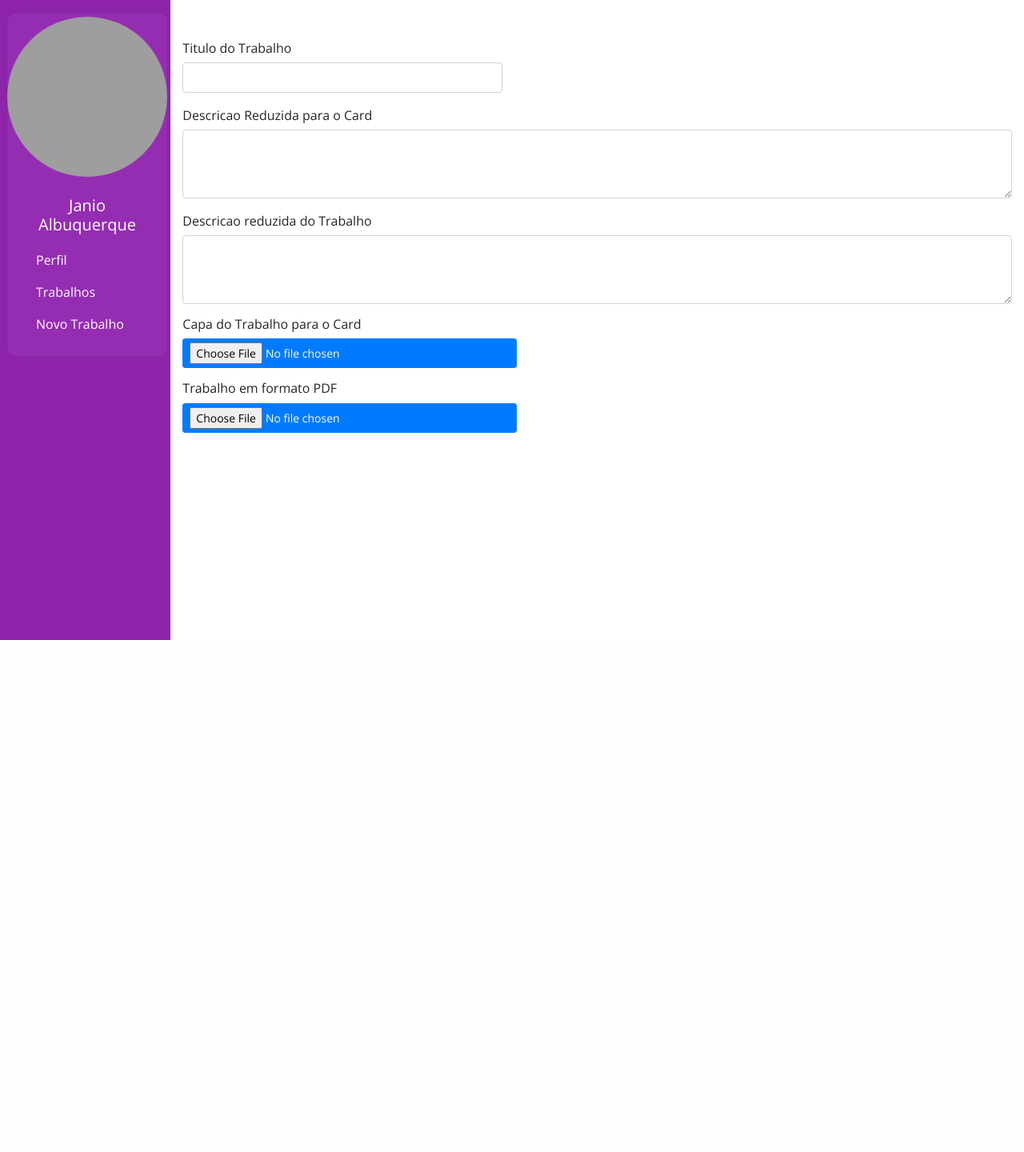
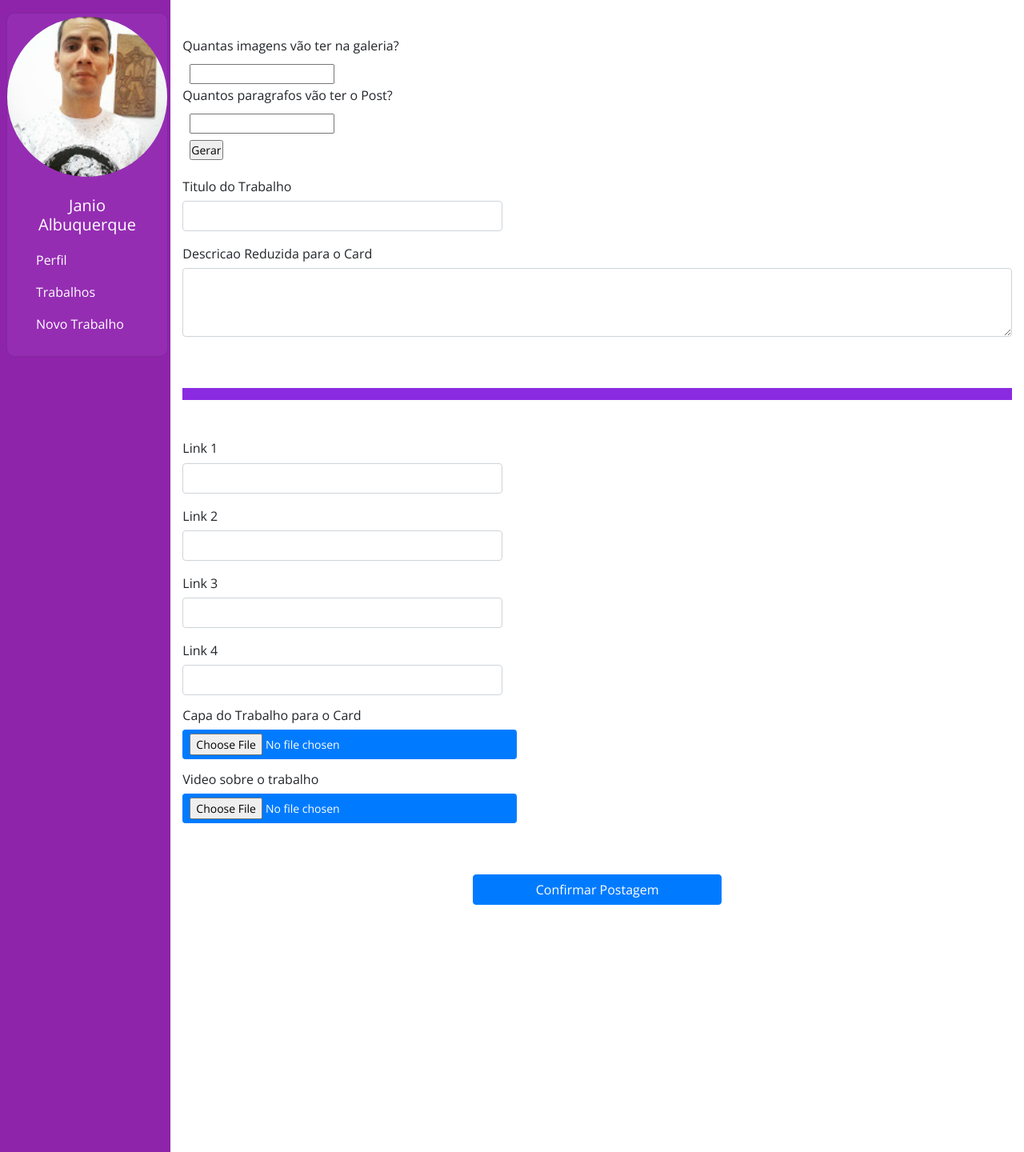
Before and after one commit to janioalbuquerque/PortfolioFacit, a PHP site: page /Aula/pages/painel/novo.php in a window 1280 px wide. Shown: the part 66-1506 px from the top of the page at 80% size. Before the commit the page ends 866 px from the top, so only its background shows below. Run offline with PHP 8.4, Linux system fonts and the light colour scheme; a user stored in the database is signed in; data comes from the database, SQL or seed files in the repository; grey boxes are pictures that could not be loaded.

Commit message:
Subindo Projeto

```diff
--- a/pages/header.php
+++ b/pages/header.php
@@ -45,7 +45,7 @@
                     <button style="color: white;" type="button" id="dropdownMenu1" data-toggle="dropdown" class="btn dropdown-toggle bt-roxo">Entrar <span class="caret"></span></button>
                     <ul class="dropdown-menu dropdown-menu-right mt-2">
                         <li class="px-3 py-2">
-                            <form action="backend/login.php" method="post" class="form bt-entrar" role="form">
+                            <form action="../backend/login.php" method="post" class="form bt-entrar" role="form">
                                 <div class="form-group">
                                     <input name="usuario" id="emailInput" placeholder="Usuario" class="form-control form-control-sm " type="text " required=" ">
                                 </div>
--- a/pages/painel/novo.php
+++ b/pages/painel/novo.php
@@ -67,6 +67,7 @@ foreach ($info as $key => $value) {
     <title>Perfil - FACIT</title>
     <link rel="stylesheet" href="https://stackpath.bootstrapcdn.com/bootstrap/4.5.2/css/bootstrap.min.css" integrity="sha384-JcKb8q3iqJ61gNV9KGb8thSsNjpSL0n8PARn9HuZOnIxN0hoP+VmmDGMN5t9UJ0Z" crossorigin="anonymous">
     <link rel="stylesheet" href="css/style.css">
+    <script src="script.js"></script>
     <style>
       h1 {
         color: black;
@@ -106,12 +107,12 @@ foreach ($info as $key => $value) {
     </nav><!--FINALIZANDO MENU / NAVBAR-->
 
     <!--INICIANDO MENU LATERAL / SIDEBAR-->
-    <div style="width: 100%; height: 100%; display:flex; direction-flex: row;" class="cont">
+    <div  style="width: 100%; height: 100%; display:flex; direction-flex: row;" class="cont">
 
-    <ul class="nav flex-column col-2 h-100 bg-roxo">
+    <ul id="sidebar"  style="height: 180%;" class="nav flex-column col-2 bg-roxo">
       <!--INICIANDO CARD DO USUARIO-->
       <div class="card bg-roxo mt-3 ml-2">
-        <img class="card-img-top" style="border-radius: 50%; width: 200px; height: 200px;" src='../../img/painel/<?php echo $value['img_perfil']; ?>'>
+        <img class="card-img-top" style="border-radius: 50%; width: 200px; height: 200px;" src='../../img/painel/perfil/<?php echo $value['img_perfil']; ?>'>
         <div class="card-body">
           <h5 class="card-title"><?php echo $value['nome']." "; echo $value['sobrenome']; ?></h5>
           <li class="nav-item">
@@ -135,6 +136,23 @@ foreach ($info as $key => $value) {
     <div class="col-10 ">
     <form class="novotrabalho mt-5" style="display: flex; flex-direction: column;"  method="post">
 
+    <div class="form-group">
+            <label class="h6 d-block" for="exampleFormControlInput1">Quantas imagens vão ter na galeria?</label>
+            <div class="btn  btn-sm">
+              <input name="num_img" type="number">
+
+             </div>
+
+            <label class="h6 d-block" for="exampleFormControlInput1">Quantos paragrafos vão ter o Post?</label>
+            <div class="btn  btn-sm">
+              <input name="num" type="number"> <br>
+              <input class="mt-2" style="float: left;" type="submit" name="acao_1" value="Gerar">
+             </div>
+
+    </div>
+
+
+
       <div class="form-group">
           <label class="h6" for="exampleFormControlInput1">Titulo do Trabalho</label>
           <input style="width: 400px;" name="nome" class="form-control"  type="text" >
@@ -142,12 +160,31 @@ foreach ($info as $key => $value) {
 
       <div class="form-group">
           <label class="h6" for="exampleFormControlInput1">Descricao Reduzida para o Card</label>
-          <textarea name="descricao" class="form-control" id="exampleFormControlTextarea1" rows="3"></textarea>
+          <textarea maxlength="100" name="descricao" class="form-control" id="exampleFormControlTextarea1" rows="3"></textarea>
       </div>
 
-       <div class="form-group">
-          <label class="h6" for="exampleFormControlInput1">Descricao reduzida do Trabalho</label>
-          <textarea name="descricao" class="form-control" id="exampleFormControlTextarea1" rows="3"></textarea>
+      <div id="teste"></div>
+
+      <div class="mt-5 mb-5" style="width: 100%; height: 15px; background-color:blueviolet;"></div>
+
+      <div class="form-group">
+          <label class="h6" for="exampleFormControlInput1">Link 1</label>
+          <input style="width: 400px;" name="nome" class="form-control"  type="url" >
+      </div>
+
+      <div class="form-group">
+          <label class="h6" for="exampleFormControlInput1">Link 2</label>
+          <input style="width: 400px;" name="nome" class="form-control"  type="url" >
+      </div>
+
+      <div class="form-group">
+          <label class="h6" for="exampleFormControlInput1">Link 3</label>
+          <input style="width: 400px;" name="nome" class="form-control"  type="url" >
+      </div>
+
+      <div class="form-group">
+          <label class="h6" for="exampleFormControlInput1">Link 4</label>
+          <input style="width: 400px;" name="nome" class="form-control"  type="url" >
       </div>
 
       <div class="form-group file-field">
@@ -158,11 +195,15 @@ foreach ($info as $key => $value) {
       </div>
 
       <div class="form-group file-field">
-          <label class="h6 d-block" for="exampleFormControlInput1">Trabalho em formato PDF</label>
+          <label class="h6 d-block" for="exampleFormControlInput1">Video sobre o trabalho</label>
             <div class="btn btn-primary btn-sm ">
             <input style="width: 400px;" type="file">
           </div>
       </div>
+
+      <button style="width: 30%; margin: 0 auto;" type="submit" class="btn btn-primary mb-2 mt-5">Confirmar Postagem</button>
+
+
 
 
 
@@ -175,9 +216,93 @@ foreach ($info as $key => $value) {
 
 
     </form>
+
+            <?php
+
+                if (isset($_POST['acao_1'])) {
+
+
+
+                  $num = $_POST['num'];
+                  if($num > 0 ) {
+                    for ($i=1; $i <= $num ; $i++) {
+
+
+                      echo "<script>
+
+                              let textarea$i = document.createElement('div','');
+                              textarea$i.setAttribute('name', 'div$i');
+                              textarea$i.style.padding = '15px';
+                              var frase$i = document.createTextNode(`Paragrafo Numero $i:`);
+                              let text$i = document.createElement('textarea','');
+                              text$i.name = 'paragrafo$i';
+                              text$i.style.width = '90%';
+                              let teste$i = document.getElementById('teste');
+                              textarea$i.appendChild(frase$i);
+                              textarea$i.appendChild(text$i);
+                              teste$i.appendChild(textarea$i);
+
+
+
+
+                            </script>";
+
+
+                      }
+
+                      $num_img = $_POST['num_img'];
+                      if($num_img > 0 ) {
+                      for ($i_img=1; $i_img <= $num_img ; $i_img++) {
+
+
+                      echo "<script>
+
+                              let img$i_img = document.createElement('div','');
+                              img$i_img.setAttribute('name', 'img$i_img');
+                              img$i_img.style.padding = '15px';
+                              var frase_img$i_img = document.createTextNode(`Imagem numero $i_img:`);
+                              let text_img$i_img = document.createElement('input','');
+                              text_img$i_img.name = 'imagem_galeria$i_img';
+                              text_img$i_img.setAttribute('type', 'file');
+                              text_img$i_img.style.width = '90%';
+                              let teste_img$i_img = document.getElementById('teste');
+                              img$i_img.appendChild(frase_img$i_img);
+                              img$i_img.appendChild(text_img$i_img);
+                              teste_img$i_img.appendChild(img$i_img);
+
+
+
+
+                            </script>";
+
+
+                      }
+
+
+                }
+
+                echo "<script>
+
+                          let tamanho = document.defaultView.getComputedStyle(teste, null).getPropertyValue('height');
+                          let sidebar = document.getElementById('sidebar');
+                          sidebar.setAttribute('style', 'height: calc(180% + ' + tamanho + ');');
+
+
+                      </script>";
+
+
+              }
+            }
+
+            ?>
+
+
+
+
     </div>
 
     </div><!--container-->
+
 
 </body>
 
```
Also changed, not shown: img/painel/perfil/1cfd30c6f62952d2374ea98ed633009d.jpg (added).
